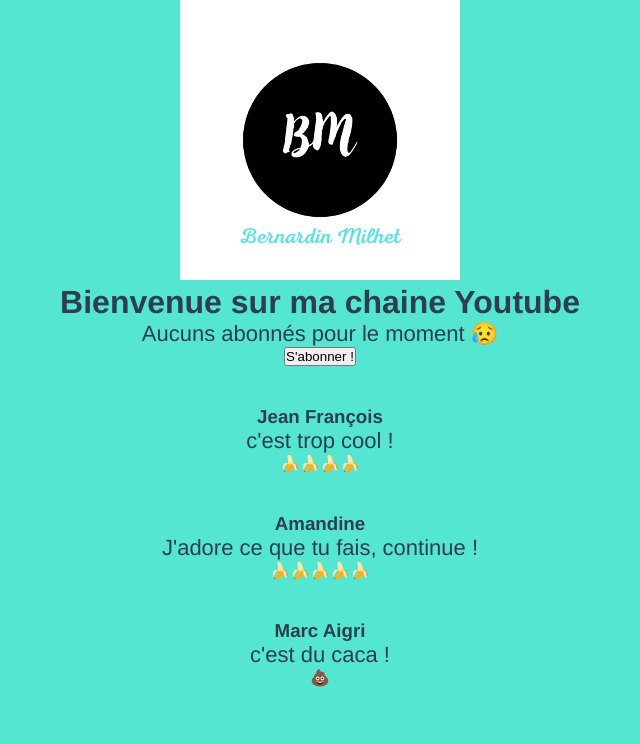
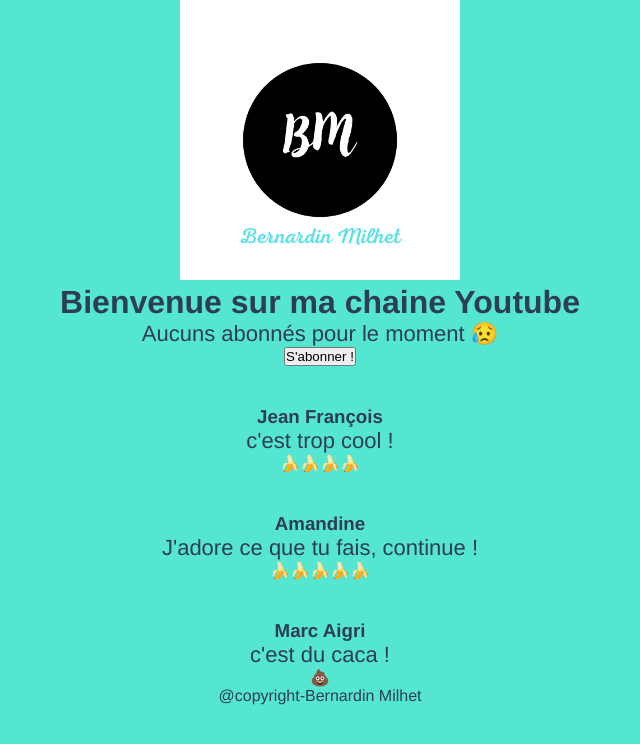
Before and after one commit to Kelhann2608/vue-demo, a Vue app: page / in a window 1280 px wide. Shown: the top 744 px of the page, without its empty margins (320-960 px from the left). Built offline with nearby package versions, Linux system fonts and the light colour scheme.

Commit message:
ajout copyright

```diff
--- a/src/components/HelloWorld.vue
+++ b/src/components/HelloWorld.vue
@@ -7,12 +7,13 @@
     <button v-on:click="subscribe()">S'abonner !</button>
     <div class="comment" v-for="(comment, index) in comments" v-bind:key="index">
       <h3>{{ comment.nom }}</h3>
-      <p>{{ comment.commentaire}}</p>
+      <p>{{ comment.commentaire }}</p>
       <div v-if="comment.note > 1">
         <span v-for="i in comment.note" v-bind:key="i">🍌</span>
-        </div>
-        <span v-else>💩</span>
+      </div>
+      <span v-else>💩</span>
     </div>
+    <span>@copyright-Bernardin Milhet</span>
   </div>
 </template>
 
@@ -29,11 +30,11 @@ export default {
         nom: 'Jean François',
         commentaire: "c'est trop cool !",
         note: 4,
-      },{
+      }, {
         nom: 'Amandine',
         commentaire: "J'adore ce que tu fais, continue !",
         note: 5,
-      },{
+      }, {
         nom: 'Marc Aigri',
         commentaire: "c'est du caca !",
         note: 1,
@@ -54,17 +55,21 @@ export default {
 h3 {
   margin: 40px 0 0;
 }
+
 ul {
   list-style-type: none;
   padding: 0;
 }
+
 li {
   display: inline-block;
   margin: 0 10px;
 }
+
 a {
   color: #42b983;
 }
+
 p {
   font-size: 22px;
 }
```
Also changed, not shown: 11 other files (tests, documents, lock files or other folders).
